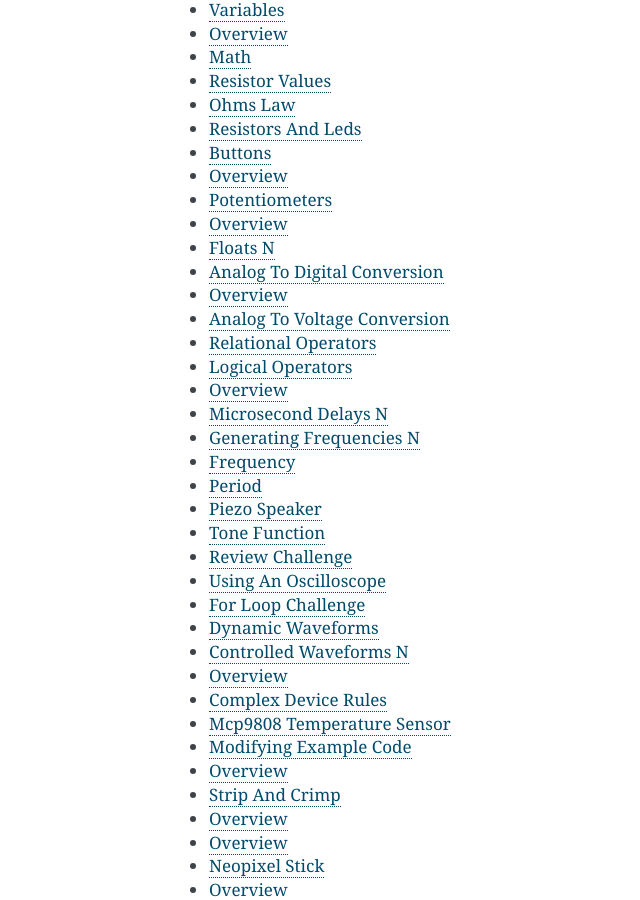
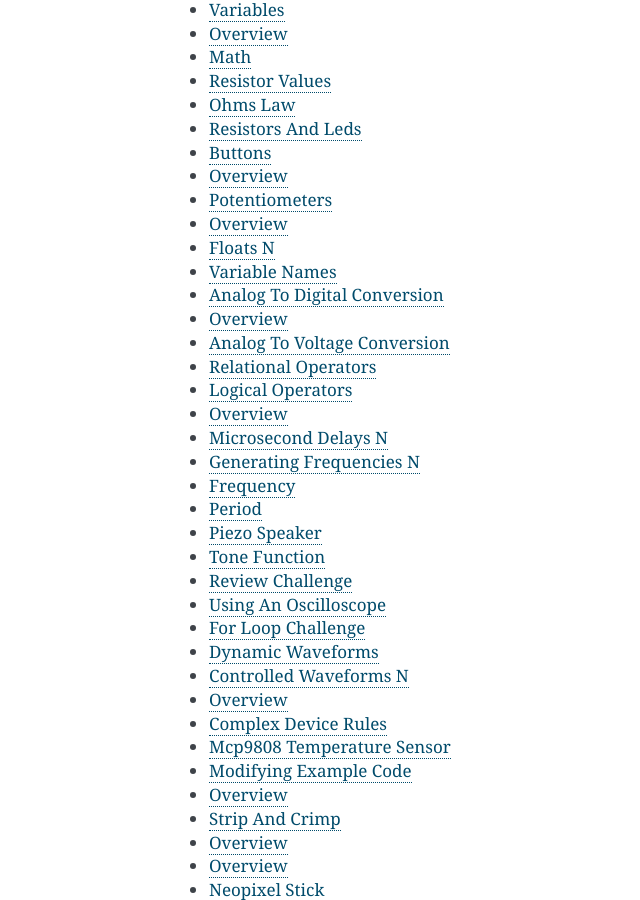
Before and after one commit to maxtkc/mvths-wiki, a Sphinx documentation site: the page built from docs/index.rst, in a window 1280 px wide and 900 px high, scrolled down 678 px. Shown: the whole window, without its empty margins (241-881 px from the left). Built offline with Sphinx 7.4.7, drawn with Linux system fonts in a browser that asks for light colours; pages that are not in the unit, such as notebooks, are missing from menus.

Commit message:
Update index.rst

```diff
--- a/docs/index.rst
+++ b/docs/index.rst
@@ -40,6 +40,7 @@ Welcome to MVTHS Engineering Wiki's documentation!
    020-potentiometers
    020a-other-variables
    020b-floats
+   020c-variable-names
    021-analog-to-digital-conversion
    021i-conversion-factors
    021a-analog-to-voltage
```
